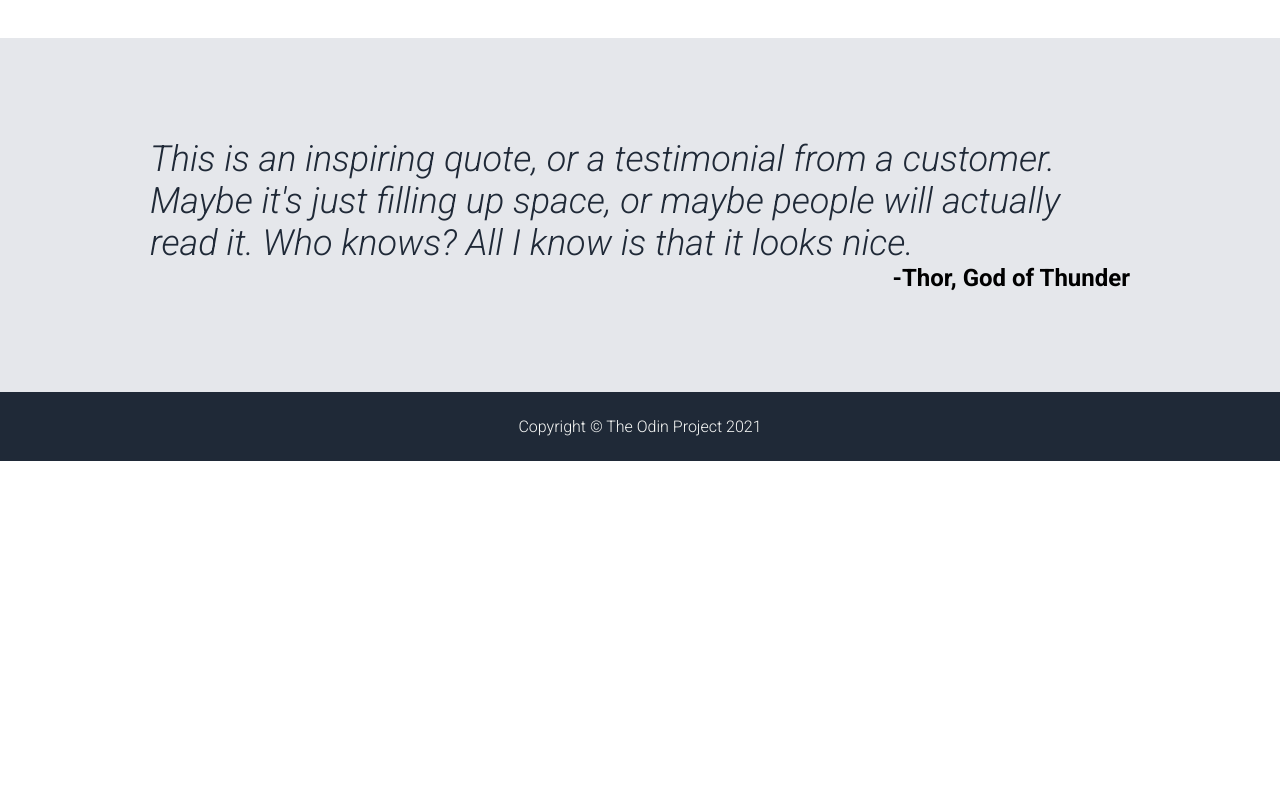
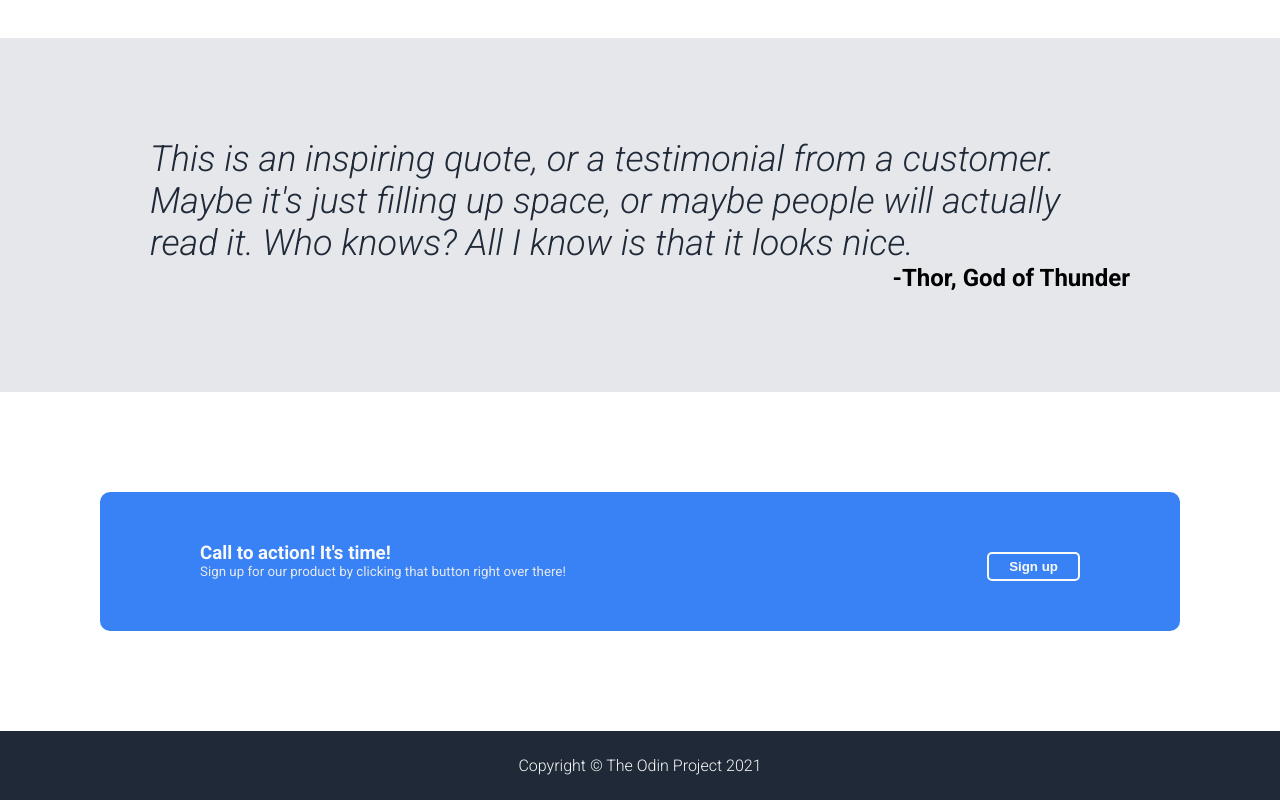
Before and after one commit to jjimenezg93/foundations-landing-page, a plain HTML site: page index.html in a window 1280 px wide. Shown: the part 814-1614 px from the top of the page. Before the commit the page ends 1275 px from the top, so only its background shows below. Drawn offline with Linux system fonts and the light colour scheme.

Commit message:
Add basic newsletter section

```diff
--- a/index.html
+++ b/index.html
@@ -100,7 +100,13 @@
       </p>
       <p>-Thor, God of Thunder</p>
     </section>
-    <section class="newsletter"></section>
+    <section class="newsletter">
+      <section class="newsletter-left">
+        <h1>Call to action! It's time!</h1>
+        <p>Sign up for our product by clicking that button right over there!</p>
+      </section>
+      <button>Sign up</button>
+    </section>
     <footer><p>Copyright &#169; The Odin Project 2021</p></footer>
   </body>
 </html>
--- a/style.css
+++ b/style.css
@@ -149,6 +149,30 @@ figcaption {
   align-self: flex-end;
 }
 
+.newsletter {
+  background-color: #3882f6;
+  color: #f9faf8;
+  margin: 100px 100px;
+  padding: 50px 100px;
+  border-radius: 10px;
+
+  display: flex;
+  justify-content: space-between;
+
+  p {
+    font-size: smaller;
+    color: #e5e7eb;
+  }
+
+  button {
+    border-color: #f9faf8;
+  }
+
+  button:hover {
+    border-color: #e0e0e0;
+  }
+}
+
 footer {
   text-align: center;
   justify-content: center;
```
Lines whose indentation alone changed are shown as unchanged.
